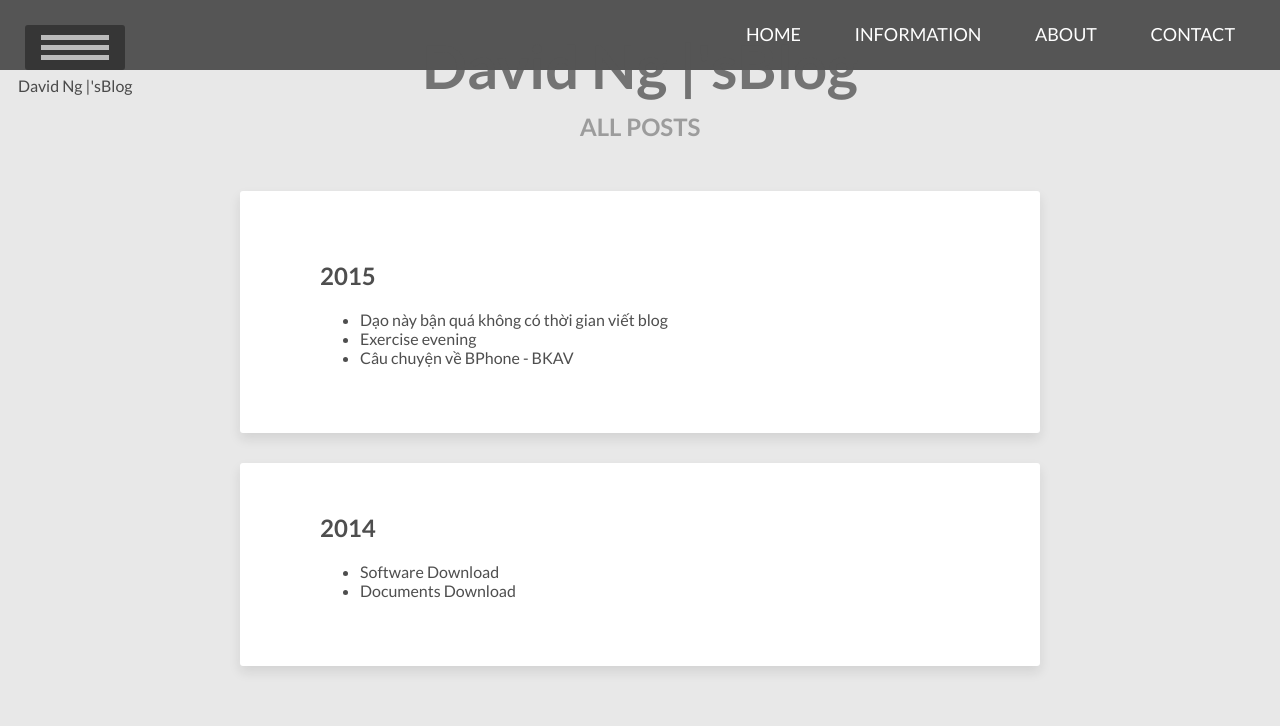
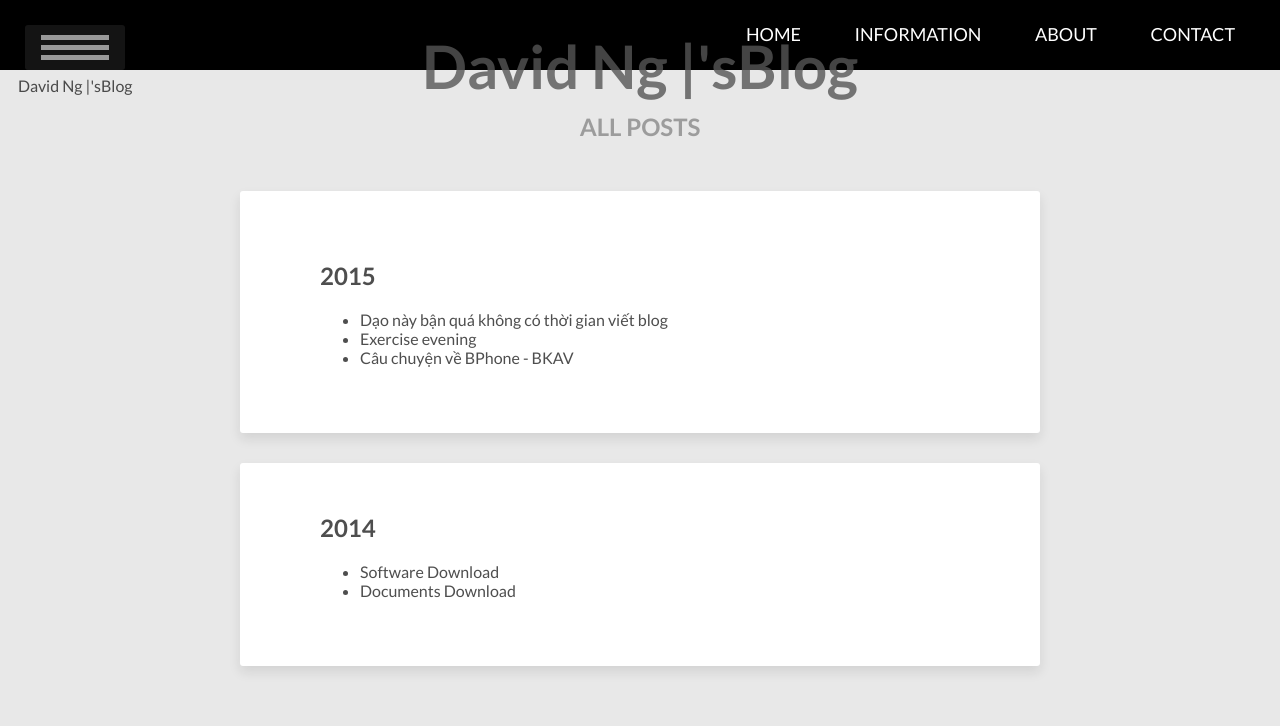
Before and after one commit to vareisen/vareisen.github.io, a Jekyll site: the page built from posts/index.html, in a window 1280 px wide and 1268 px high. Shown: the top 726 px of the window. Built offline with Jekyll 4.4.1, drawn with Linux system fonts in a browser that asks for light colours; comment, search, counter and statistics services are not loaded; grey boxes are pictures that could not be loaded.

Commit message:
Update head.html

```diff
--- a/_includes/head.html
+++ b/_includes/head.html
@@ -71,7 +71,7 @@
     color: black;
 }
 #navi-bar{
-    background-color: #555;
+    background-color: #000;
     font-size: 18px;
     text-align: right;
     position: fixed;
```
